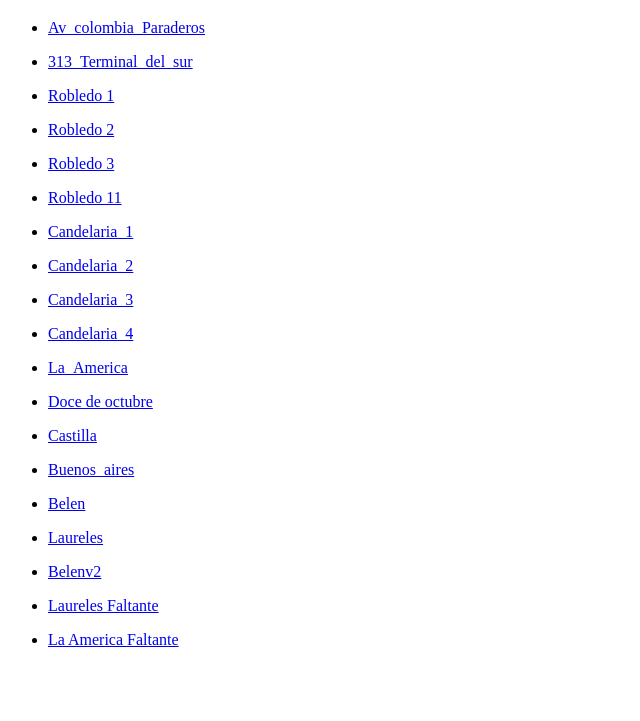
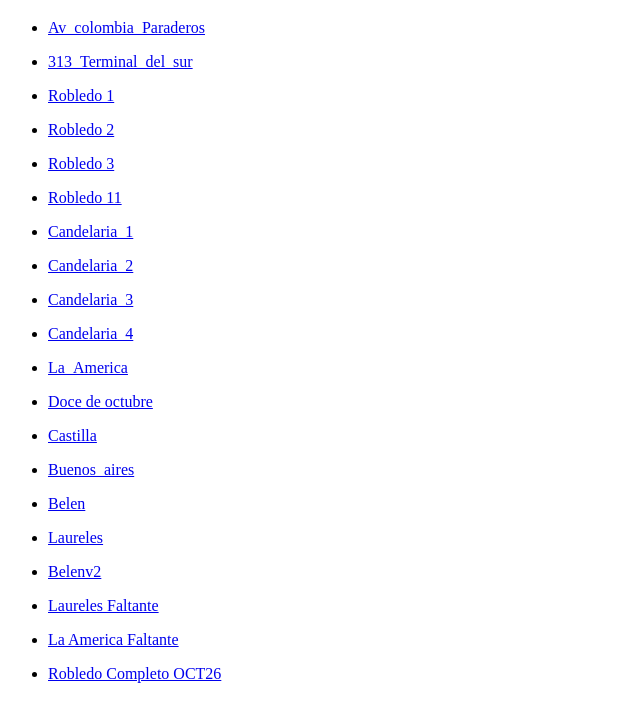
Before and after one commit to Schb82/paraderos_medellin, a plain HTML site: page index.html in a window 1280 px wide. Shown: the part 61-782 px from the top of the page, without its empty margins (0-640 px from the left). Drawn offline with Linux system fonts and the light colour scheme.

Commit message:
Update index.html

```diff
--- a/index.html
+++ b/index.html
@@ -77,5 +77,8 @@
 <ul>
     <li><a href="mapas/La America Faltante.html">La America Faltante</a></li>
 </ul>
+<ul>
+    <li><a href="mapas/Robledo Completo OCT26.html">Robledo Completo OCT26</a></li>
+</ul>
 </body>
 </html>
```
